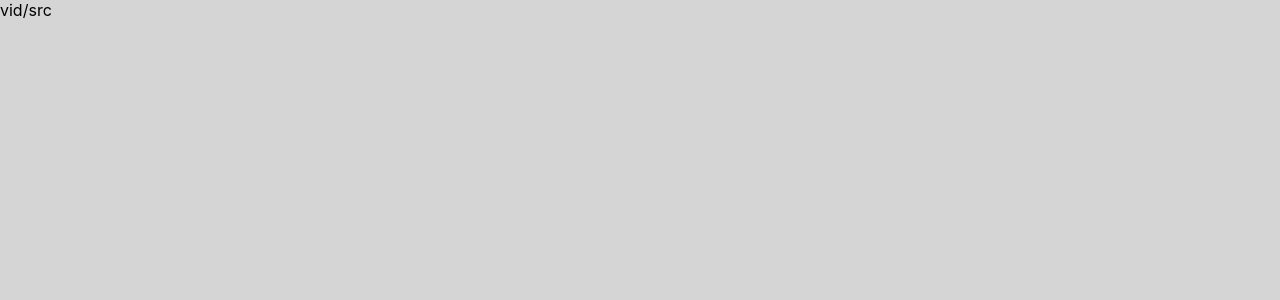
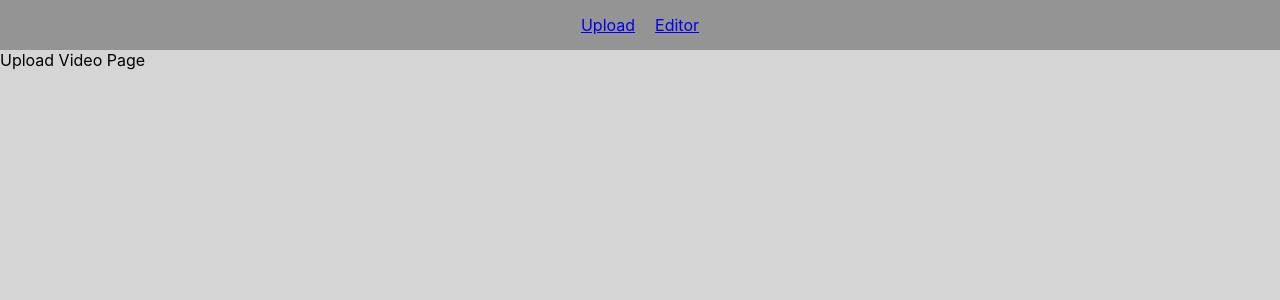
Before and after one commit to orionsa/gling.ai, a React (Create React App) app: page /upload in a window 1280 px wide. Shown: the top 300 px of the page. Built offline with nearby package versions, Linux system fonts and the light colour scheme.

Commit message:
feat(Navigation, App, Editor, UploadVideo): setup router

```diff
--- a/package.json
+++ b/package.json
@@ -12,6 +12,7 @@
     "@types/react-dom": "^18.2.19",
     "react": "^18.2.0",
     "react-dom": "^18.2.0",
+    "react-router-dom": "^6.22.0",
     "react-scripts": "5.0.1",
     "recoil": "^0.7.7",
     "sass": "^1.71.0",
--- /dev/null
+++ b/src/components/Navigation/Navigation.scss
@@ -0,0 +1,12 @@
+.navigation {
+  display: flex;
+  justify-content: center;
+  align-items: center;
+  width: 100%;
+  height: 50px;
+  background-color: rgb(148, 148, 148);
+
+  &__link {
+    margin: 0 10px;
+  }
+}
--- /dev/null
+++ b/src/components/Navigation/Navigation.tsx
@@ -0,0 +1,22 @@
+import { FC } from 'react';
+import { Link, Route, Routes, Navigate } from 'react-router-dom';
+
+import { UploadVideo } from '../../pages/UplaodVideo/UploadVideo';
+import { Editor } from '../../pages/Editor/Editor';
+import './Navigation.scss';
+
+export const Navigation:FC = ()=> {
+  return (
+    <>
+        <nav className='navigation'>
+          <Link className='navigation__link' to="/upload">Upload</Link>
+          <Link className='navigation__link' to="/editor">Editor</Link>
+        </nav>
+        <Routes>
+          <Route path="/upload" element={<UploadVideo />} />
+          <Route path="/editor" element={<Editor />} />
+          <Route path="/" element={<Navigate to="/upload" />} />
+        </Routes>
+    </>
+  )
+}
--- a/src/index.css
+++ b/src/index.css
@@ -1,13 +1,19 @@
 body {
   margin: 0;
-  font-family: -apple-system, BlinkMacSystemFont, 'Segoe UI', 'Roboto', 'Oxygen',
-    'Ubuntu', 'Cantarell', 'Fira Sans', 'Droid Sans', 'Helvetica Neue',
+  font-family: -apple-system, BlinkMacSystemFont, "Segoe UI", "Roboto", "Oxygen",
+    "Ubuntu", "Cantarell", "Fira Sans", "Droid Sans", "Helvetica Neue",
     sans-serif;
   -webkit-font-smoothing: antialiased;
   -moz-osx-font-smoothing: grayscale;
 }
 
 code {
-  font-family: source-code-pro, Menlo, Monaco, Consolas, 'Courier New',
+  font-family: source-code-pro, Menlo, Monaco, Consolas, "Courier New",
     monospace;
 }
+
+ul {
+  list-style: none;
+  padding: 0;
+  margin: 0;
+}
--- a/src/index.tsx
+++ b/src/index.tsx
@@ -1,8 +1,9 @@
 import React from 'react';
 import ReactDOM from 'react-dom/client';
 import { RecoilRoot } from 'recoil';
+import { BrowserRouter } from 'react-router-dom';
 
-import App from './App/App';
+import App from './pages/App/App';
 import reportWebVitals from './reportWebVitals';
 import './index.css';
 
@@ -12,7 +13,9 @@ const root = ReactDOM.createRoot(
 root.render(
   <React.StrictMode>
     <RecoilRoot>
-      <App />
+      <BrowserRouter>
+        <App />
+      </BrowserRouter>
     </RecoilRoot>
   </React.StrictMode>
 );
--- a/src/App/App.tsx
+++ b/src/pages/App/App.tsx
@@ -1,14 +1,16 @@
 import { FC } from 'react';
 import { useRecoilState } from 'recoil';
 
-import { videoState } from '../store/video';
+import { videoState } from '../../store/video';
+import { Navigation } from '../../components/Navigation/Navigation';
 import './App.scss';
 
 const App: FC = () => {
   const [vid] = useRecoilState(videoState);
   return (
     <div className="app">
-      {vid}
+      {/* {vid} */}
+      <Navigation />
     </div>
   );
 }
--- /dev/null
+++ b/src/pages/Editor/Editor.tsx
@@ -0,0 +1,9 @@
+import { FC } from 'react';
+
+export const Editor:FC = () => {
+  return (
+    <div>
+      EDITOR
+    </div>
+  )
+}
--- /dev/null
+++ b/src/pages/UplaodVideo/UploadVideo.tsx
@@ -0,0 +1,9 @@
+import { FC } from 'react';
+
+export const UploadVideo:FC = ()=> {
+  return (
+    <div>
+      Upload Video Page
+    </div>
+  )
+}
```
Also changed, not shown: src/pages/App/App.scss (renamed from src/App/App.scss), 1 other file (tests, documents, lock files or other folders).
